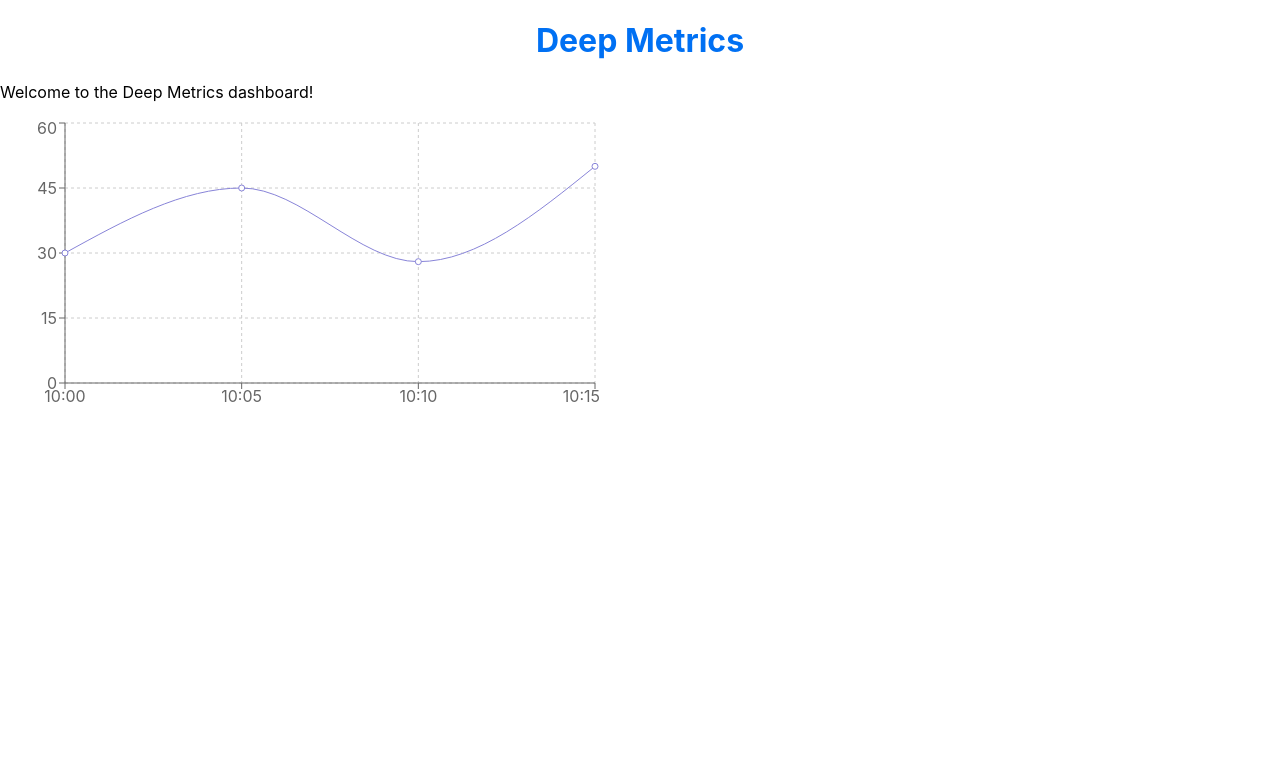
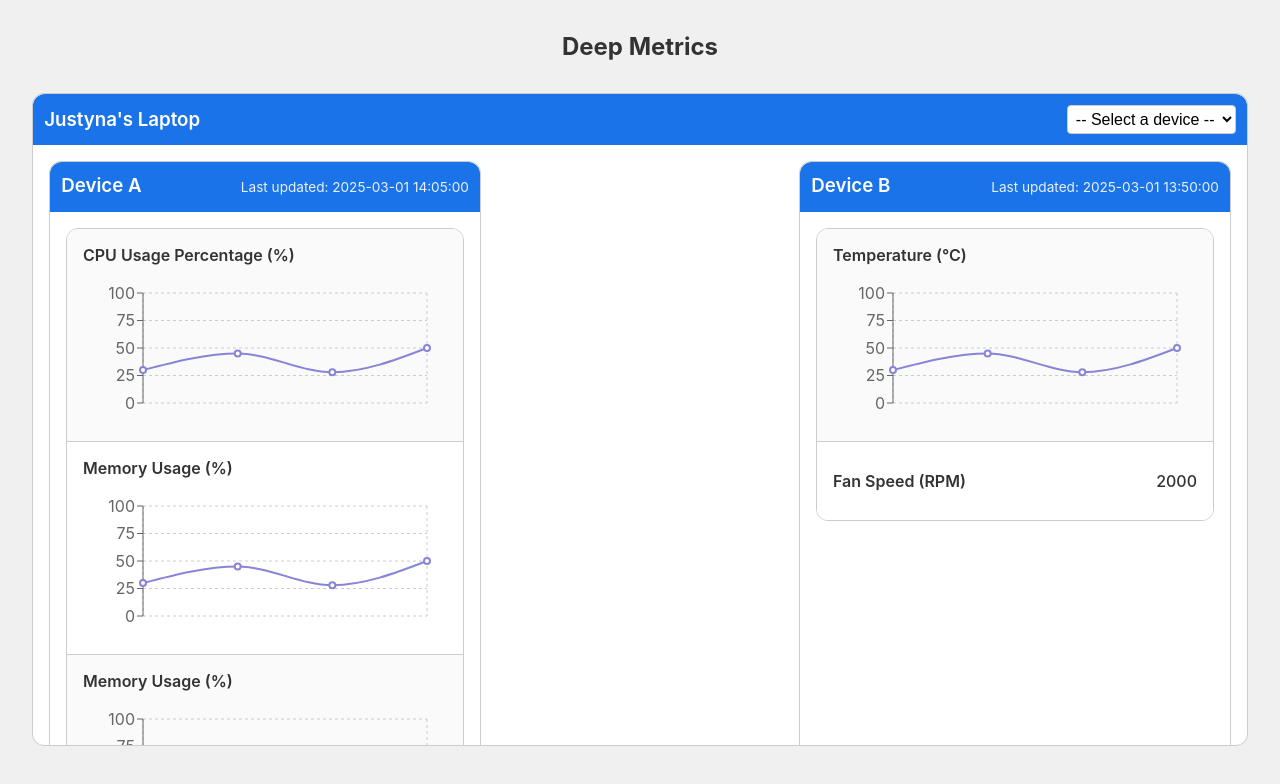
Before and after one commit to justyna-przy/DeepMetrics, a React (Create React App) app in the folder deep-metrics-frontend/: page / in a window 1280 px wide. Shown: the top 784 px of the page. Built offline with nearby package versions, Linux system fonts and the light colour scheme.

Commit message:
Created a few components

```diff
--- a/deep-metrics-frontend/src/App.tsx
+++ b/deep-metrics-frontend/src/App.tsx
@@ -1,9 +1,21 @@
 // src/App.tsx
-import React from 'react';
-import Home from './Home';
+import React from "react";
+import Home from "./Home";
+import styled from "styled-components";
+
+const Title = styled.h1`
+  text-align: center;
+  font-size: 1.5rem;
+  margin: 2rem auto;
+`;
 
 const App: React.FC = () => {
-  return <Home />;
+  return (
+    <>
+      <Title>Deep Metrics</Title>
+      <Home />
+    </>
+  );
 };
 
 export default App;
--- /dev/null
+++ b/deep-metrics-frontend/src/GlobalStyles.ts
@@ -0,0 +1,21 @@
+import { createGlobalStyle } from 'styled-components';
+
+export const GlobalStyles = createGlobalStyle`
+  /* Apply box-sizing to every element */
+  *, *::before, *::after {
+    box-sizing: border-box;
+  }
+
+  html, body, #root {
+    margin: 0;
+    padding: 0;
+  }
+
+  body {
+    font-family: -apple-system, BlinkMacSystemFont, 'Segoe UI', 'Roboto',
+                 'Oxygen', 'Ubuntu', 'Cantarell', 'Fira Sans',
+                 'Droid Sans', 'Helvetica Neue', sans-serif;
+    background-color: #f0f0f0;
+    color: #333;
+  }
+`;
--- a/deep-metrics-frontend/src/Home.tsx
+++ b/deep-metrics-frontend/src/Home.tsx
@@ -1,45 +1,56 @@
-// src/HomePage.tsx
 import React from 'react';
-import './styles.css'; // Plain CSS for page-specific styling
-import styled from 'styled-components';
+import DeviceCard from './components/DeviceCard';
+import GraphedMetric from './components/GraphedMetric';
+import AggregatorCard from './components/AggregatorCard';
+import TableMetric from './components/TableMetric';
 
-// Optional: If you want Recharts, uncomment these lines
-import { LineChart, Line, XAxis, YAxis, Tooltip, CartesianGrid } from 'recharts';
+const aggregatorName = "Justyna's Laptop";
+const deviceList = [
+  { deviceId: 1, deviceName: 'Laptop A' },
+  { deviceId: 2, deviceName: 'Laptop B' },
+  { deviceId: 3, deviceName: 'Laptop C' },
+  // ...
+];
 
-// Example typed data interface if using Recharts
-interface MetricData {
-  time: string;
-  value: number;
+const sampleData = [
+  { time: '10:00', value: 30 },
+  { time: '10:05', value: 45 },
+  { time: '10:10', value: 28 },
+  { time: '10:15', value: 50 },
+  // ...
+];
+
+const handleMetricClick = (metricName: string) => {
+  console.log(`Clicked on ${metricName}`);
 }
 
-const Title = styled.h1`
-  color: ${(props) => props.theme.colors.primary};
-  text-align: center;
-`;
+const handleSelectDevice = (deviceId: number) => {
+  console.log(`Selected device ${deviceId}`);
+}
 
 const Home: React.FC = () => {
-  // Example data if using Recharts:
-  const data: MetricData[] = [
-    { time: '10:00', value: 30 },
-    { time: '10:05', value: 45 },
-    { time: '10:10', value: 28 },
-    { time: '10:15', value: 50 },
-  ];
+  return (
+    <AggregatorCard
+      aggregatorName={aggregatorName}
+      devices={deviceList}
+      onSelectDevice={handleSelectDevice}
+    >
+      <DeviceCard deviceName="Device A" lastUpdated="2025-03-01 14:05:00">
+        <GraphedMetric metricName="CPU Usage Percentage (%)" data={sampleData} yMax={100} onClick={handleMetricClick}/>
+        <GraphedMetric metricName="Memory Usage (%)" data={sampleData} yMax={100} onClick={handleMetricClick}/>
+        <GraphedMetric metricName="Memory Usage (%)" data={sampleData} yMax={100} onClick={handleMetricClick}/>
+        <GraphedMetric metricName="Memory Usage (%)" data={sampleData} yMax={100} onClick={handleMetricClick}/>
+      </DeviceCard>
 
-  return (
-    <div className="home-page-container">
-      <Title>Deep Metrics</Title>
-      <p>Welcome to the Deep Metrics dashboard!</p>
+      <DeviceCard deviceName="Device B" lastUpdated="2025-03-01 13:50:00">
+        <GraphedMetric metricName="Temperature (°C)" data={sampleData} yMax={100} />
+        <TableMetric metricName="Fan Speed (RPM)" value={2000} onClick={handleMetricClick}/>
+      </DeviceCard>
 
-      <LineChart width={600} height={300} data={data}>
-        <CartesianGrid strokeDasharray="3 3" />
-        <XAxis dataKey="time" />
-        <YAxis />
-        <Tooltip />
-        <Line type="monotone" dataKey="value" stroke="#8884d8" />
-      </LineChart>
-
-    </div>
+      <DeviceCard deviceName="Device C" lastUpdated="2025-03-01 13:50:00">
+        <GraphedMetric metricName="Temperature (°C)" data={sampleData} yMax={100} />
+      </DeviceCard>
+    </AggregatorCard>
   );
 };
 
--- a/deep-metrics-frontend/src/ThemeProvider.tsx
+++ b/deep-metrics-frontend/src/ThemeProvider.tsx
@@ -1,9 +1,20 @@
 import React, { ReactNode } from 'react';
 import { ThemeProvider } from 'styled-components';
+import { GlobalStyles } from './GlobalStyles';
 
-const theme = {
+
+export const theme = {
   colors: {
-    primary: '#0070f3',
+    primary: '#1a73e8',
+    secondary: '#8884d8',
+    text: '#333'
+  },
+  DeviceCardDimensions: {
+    widthDesktop: '27rem',
+    widthMobile: '100%',
+  },
+  breakpoints: {
+    mobile: '768px',
   },
 };
 
@@ -12,5 +23,10 @@ interface CustomThemeProviderProps {
 }
 
 export default function CustomThemeProvider({ children }: CustomThemeProviderProps) {
-  return <ThemeProvider theme={theme}>{children}</ThemeProvider>;
+  return (
+    <ThemeProvider theme={theme}>
+      <GlobalStyles />
+      {children}
+    </ThemeProvider>
+  );
 }
--- /dev/null
+++ b/deep-metrics-frontend/src/components/AggregatorCard.tsx
@@ -0,0 +1,93 @@
+import React from 'react';
+import styled from 'styled-components';
+
+interface Device {
+  deviceId: number;
+  deviceName: string;
+}
+
+interface AggregatorCardProps {
+  aggregatorName: string;
+  devices: Device[];
+  onSelectDevice?: (deviceId: number) => void;
+  children?: React.ReactNode;
+}
+
+const AggregatorCardContainer = styled.div`
+  width: calc(100% - 4rem);
+  max-width: 85rem;
+  margin: 2rem auto;
+  background-color: #fff;
+  border: 1px solid #ccc;
+  border-radius: 0.75rem;
+  /* Set a fixed height so overflow can scroll */
+
+`;
+
+const AggregatorHeader = styled.div`
+  background-color: ${({ theme }) => theme.colors.primary};
+  color: #fff;
+  padding: 0.7rem;
+  display: flex;
+  justify-content: space-between;
+  align-items: center;
+  border-top-left-radius: 0.75rem;
+  border-top-right-radius: 0.75rem;
+`;
+
+const Title = styled.h3`
+  margin: 0;
+  font-weight: 600;
+`;
+
+const DeviceDropdown = styled.select`
+  background-color: #fff;
+  color: #000;
+  border: 1px solid #ccc;
+  border-radius: 0.25rem;
+  font-size: 1rem;
+  padding: 0.25rem;
+`;
+
+const AggregatorBody = styled.div`
+  padding: 1rem;
+  display: flex;
+  flex-wrap: wrap;
+  justify-content: space-between;
+  gap: 1rem;
+  height: 600px;
+  overflow-y: auto;
+`;
+
+const AggregatorCard: React.FC<AggregatorCardProps> = ({
+  aggregatorName,
+  devices,
+  onSelectDevice,
+  children
+}) => {
+  const handleSelectChange = (e: React.ChangeEvent<HTMLSelectElement>) => {
+    const selectedId = Number(e.target.value);
+    onSelectDevice?.(selectedId);
+  };
+
+  return (
+    <AggregatorCardContainer>
+      <AggregatorHeader>
+        <Title>{aggregatorName}</Title>
+        <DeviceDropdown onChange={handleSelectChange}>
+          <option value="">-- Select a device --</option>
+          {devices.map((d) => (
+            <option key={d.deviceId} value={d.deviceId}>
+              {d.deviceName}
+            </option>
+          ))}
+        </DeviceDropdown>
+      </AggregatorHeader>
+      <AggregatorBody>
+        {children}
+      </AggregatorBody>
+    </AggregatorCardContainer>
+  );
+};
+
+export default AggregatorCard;
--- /dev/null
+++ b/deep-metrics-frontend/src/components/DeviceCard.tsx
@@ -0,0 +1,81 @@
+import React from "react";
+import styled from "styled-components";
+
+interface DeviceCardProps {
+  deviceName: string;
+  lastUpdated: string;
+  children?: React.ReactNode;
+}
+
+const DeviceCardContainer = styled.div`
+  border: 1px solid #ccc;
+  border-radius: 0.75rem;
+  background-color: #fff;
+  width: ${({ theme }) => theme.DeviceCardDimensions.widthDesktop};
+
+  @media (max-width: ${({ theme }) => theme.breakpoints.mobile}) {
+    width: 100%;
+  }
+`;
+
+const DeviceHeader = styled.div`
+  background-color: ${({ theme }) => theme.colors.primary};
+  color: #fff;
+  border-top-left-radius: 0.75rem;
+  border-top-right-radius: 0.75rem;
+  padding: 0.7rem;
+  display: flex;
+  justify-content: space-between;
+  align-items: center;
+`;
+
+const Title = styled.h3`
+  margin: 0 0 0.25rem;
+  font-weight: 600;
+`;
+
+const LastUpdated = styled.span`
+  font-size: 0.85rem;
+  opacity: 0.9;
+`;
+
+const DeviceBody = styled.div`
+  display: flex;
+  flex-direction: column;
+  margin: 1rem;
+  border: 1px solid #ccc;
+  border-radius: 0.75rem;
+  overflow: hidden;
+
+  /* Add a thin divider after each metric except the last child */
+  & > *:not(:last-child) {
+    border-bottom: 1px solid #ccc;
+  }
+
+  /* Alternate background: odd vs. even children */
+  & > *:nth-child(odd) {
+    background-color: #fafafa;
+  }
+
+  & > *:nth-child(even) {
+    background-color: #fff;
+  }
+`;
+
+const DeviceCard: React.FC<DeviceCardProps> = ({
+  deviceName,
+  lastUpdated,
+  children,
+}) => {
+  return (
+    <DeviceCardContainer>
+      <DeviceHeader>
+        <Title>{deviceName}</Title>
+        <LastUpdated>Last updated: {lastUpdated}</LastUpdated>
+      </DeviceHeader>
+      <DeviceBody>{children}</DeviceBody>
+    </DeviceCardContainer>
+  );
+};
+
+export default DeviceCard;
--- /dev/null
+++ b/deep-metrics-frontend/src/components/GraphedMetric.tsx
@@ -0,0 +1,81 @@
+// GraphedMetric.tsx
+
+import React from "react";
+import {
+  ResponsiveContainer,
+  LineChart,
+  Line,
+  XAxis,
+  YAxis,
+  Tooltip,
+  CartesianGrid,
+} from "recharts";
+import styled from "styled-components";
+
+interface MetricPoint {
+  time: string;
+  value: number;
+}
+
+interface GraphedMetricProps {
+  metricName: string;
+  data: MetricPoint[];
+  yMax?: number;
+  onClick?: (metricName: string) => void;
+}
+
+const GraphedMetricCard = styled.div`
+  width: 100%;
+  padding: 1rem 1rem 0.5rem;
+  cursor: pointer;
+  &:hover {
+    background-color: #fafafa;
+  }
+`;
+
+const MetricName = styled.h2`
+  text-align: left;
+  margin: 0 0 0.5rem;
+  font-size: 1rem;
+  font-weight: 600;
+  color: ${({ theme }) => theme.colors.text};
+`;
+
+const GraphedMetric: React.FC<GraphedMetricProps> = ({
+  metricName,
+  data,
+  yMax,
+  onClick,
+}) => {
+  const maxValueInData = data.length
+    ? Math.max(...data.map((d) => d.value))
+    : 0;
+  const upperDomain = yMax !== undefined ? yMax : maxValueInData;
+
+  return (
+    <GraphedMetricCard onClick={() => onClick?.(metricName)}>
+      <MetricName>{metricName}</MetricName>
+      <ResponsiveContainer width="100%" height={160}>
+        <LineChart data={data} margin={{ top: 20, right: 20, left: 0, bottom: 0 }}>
+          <CartesianGrid strokeDasharray="3 3" />
+          <XAxis dataKey="time" axisLine={false} tickLine={false} tick={false} />
+          <YAxis domain={[0, upperDomain]} axisLine tickLine />
+          <Tooltip
+            labelFormatter={(label) => `Time: ${label}`}
+            formatter={(value: number) => [`${value}`, "Value"]}
+          />
+          <Line
+            type="monotone"
+            dataKey="value"
+            stroke="#8884d8"
+            strokeWidth={2}
+            dot
+            activeDot={{ r: 6 }}
+          />
+        </LineChart>
+      </ResponsiveContainer>
+    </GraphedMetricCard>
+  );
+};
+
+export default GraphedMetric;
--- /dev/null
+++ b/deep-metrics-frontend/src/components/TableMetric.tsx
@@ -0,0 +1,44 @@
+import React from 'react';
+import styled from 'styled-components';
+
+interface TableMetricProps {
+    metricName: string;
+    value: number;
+    onClick?: (metricName: string) => void;
+}
+
+const TableRow = styled.tr`
+    display: flex;
+    justify-content: space-between;
+    padding: 1rem;
+    flex-direction: row;
+    cursor: pointer;
+    &:hover {
+        background-color: #fafafa;
+    }
+`;
+
+const MetricName = styled.h2`
+    text-align: left;
+    font-size: 1rem;
+    font-weight: 600;
+    color: ${({ theme }) => theme.colors.text};
+`
+
+const MetricValue = styled.h2`
+    text-align: right;
+    font-size: 1rem;
+    font-weight: 500;
+    color: ${({ theme }) => theme.colors.text};
+`
+
+const TableMetric: React.FC<TableMetricProps> = ({ metricName, value, onClick }) => {
+    return (
+        <TableRow onClick={() => onClick?.(metricName)}>
+            <MetricName>{metricName}</MetricName>
+            <MetricValue>{value}</MetricValue>
+        </TableRow>
+    )
+}
+
+export default TableMetric;
--- a/deep-metrics-frontend/src/styles.css
+++ /dev/null
@@ -1,13 +0,0 @@
-body {
-  margin: 0;
-  font-family: -apple-system, BlinkMacSystemFont, 'Segoe UI', 'Roboto', 'Oxygen',
-    'Ubuntu', 'Cantarell', 'Fira Sans', 'Droid Sans', 'Helvetica Neue',
-    sans-serif;
-  -webkit-font-smoothing: antialiased;
-  -moz-osx-font-smoothing: grayscale;
-}
-
-code {
-  font-family: source-code-pro, Menlo, Monaco, Consolas, 'Courier New',
-    monospace;
-}
```
